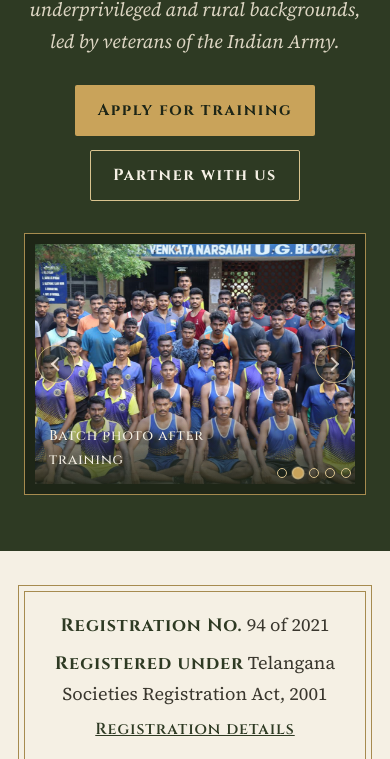
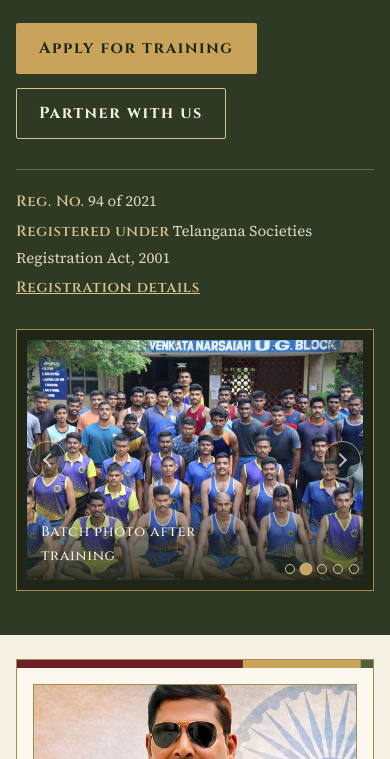
Before and after one commit to thesoldiersyouthfoundation-com/thesoldiersyouthfoundation, a plain HTML site: page index.html in a window 390 px wide. Shown: the part 767-1526 px from the top of the page. Drawn offline with Linux system fonts and the light colour scheme; no server answers.

Commit message:
Home hero: text on the left, group photo slideshow on the right
- Registration details move into the hero's left column; the separate strip below is removed

- Text slides in from the left, photos from the right; stacks text above photos on tablets and phones

Co-Authored-By: Claude Opus 5.5 <noreply@anthropic.com>

Claude-Session: https://claude.ai/code/session_01561Z7vtKBbdjshbobgjYPG

```diff
--- a/css/site.css
+++ b/css/site.css
@@ -532,3 +532,36 @@ p { margin: 0; }
   .slides__dots button { width: 10px; height: 10px; }
 }
 html, body { overflow-x: clip; }
+/* Home hero: text left, group photo slideshow right */
+.hero--split .wrap {
+  max-width: 1680px; padding: 56px 40px 64px; flex-direction: row; align-items: center; gap: 56px; text-align: left;
+}
+.hero--split .hero__text { flex: 1 1 0; min-width: 0; max-width: 640px; align-items: flex-start; gap: 20px; }
+.hero--split h1 { font-size: 52px; }
+.hero--split .hero__sub { max-width: none; }
+.hero--split .hero__actions { justify-content: flex-start; }
+.hero--split .hero__text > * { animation-name: fadeRight; }
+.hero--split .hero__media { flex: 1.35 1 0; min-width: 0; max-width: none; animation-name: fadeLeft; }
+.hero--split .slides .slide img { height: clamp(320px, 32vw, 520px); }
+.hero__creds {
+  list-style: none; margin: 10px 0 0; padding: 18px 0 0; border-top: 1px solid rgba(217, 195, 142, .35);
+  display: flex; flex-wrap: wrap; gap: 6px 26px; font-size: 16px; color: var(--on-olive);
+}
+.hero__creds strong { font-family: var(--font-head); font-weight: 600; letter-spacing: 0.04em; color: var(--brass-light); }
+.hero__creds a { font-family: var(--font-head); font-weight: 600; letter-spacing: 0.05em; color: var(--brass-light); }
+.hero__creds a:hover { color: var(--bg); }
+@keyframes fadeRight { from { opacity: 0; transform: translateX(-36px); } to { opacity: 1; transform: none; } }
+@keyframes fadeLeft { from { opacity: 0; transform: translateX(36px); } to { opacity: 1; transform: none; } }
+@media (max-width: 1100px) {
+  .hero--split .wrap { flex-direction: column; align-items: stretch; gap: 36px; padding: 48px 28px 56px; }
+  .hero--split .hero__text { max-width: 760px; }
+  .hero--split .hero__text, .hero--split .hero__media { flex: none; }
+  .hero--split h1 { font-size: 44px; }
+  .hero--split .slides .slide img { height: 420px; }
+}
+@media (max-width: 720px) {
+  .hero--split .wrap { padding: 36px 16px 44px; gap: 28px; }
+  .hero--split h1 { font-size: 32px; }
+  .hero--split .slides .slide img { height: 240px; }
+  .hero__creds { font-size: 15px; flex-direction: column; gap: 4px; }
+}
--- a/index.html
+++ b/index.html
@@ -92,7 +92,7 @@
 </header>
 
 <main id="main">
-<section class="hero">
+<section class="hero hero--split">
   <div class="wrap">
     <div class="hero__text">
       <span class="hero__eyebrow">Registered NGO, Hyderabad</span>
@@ -102,6 +102,11 @@
         <a class="btn btn--accent" href="programmes.html#apply">Apply for training</a>
         <a class="btn btn--ghost-light" href="partner.html">Partner with us</a>
       </div>
+      <ul class="hero__creds" aria-label="Registration details">
+        <li><strong>Reg. No.</strong> 94 of 2021</li>
+        <li><strong>Registered under</strong> Telangana Societies Registration Act, 2001</li>
+        <li><a href="about.html#transparency">Registration details</a></li>
+      </ul>
     </div>
     <div class="hero__media slides" data-slides aria-roledescription="carousel" aria-label="Group photos">
       <figure class="slide is-active"><img src="assets/img/hero-republic-day.jpg" width="1600" height="1067" alt="Foundation members, veterans and young people gathered at the war memorial for Republic Day"><figcaption>Republic Day at the war memorial</figcaption></figure>
@@ -113,14 +118,6 @@
       <button class="slides__btn slides__btn--next" type="button" aria-label="Next photo"></button>
       <div class="slides__dots" role="group" aria-label="Choose photo"></div>
     </div>
-  </div>
-</section>
-
-<section class="creds" aria-label="Registration details">
-  <div class="wrap">
-    <div><strong>Registration No.</strong> 94 of 2021</div>
-    <div><strong>Registered under</strong> Telangana Societies Registration Act, 2001</div>
-    <a href="about.html#transparency">Registration details</a>
   </div>
 </section>
 
```
